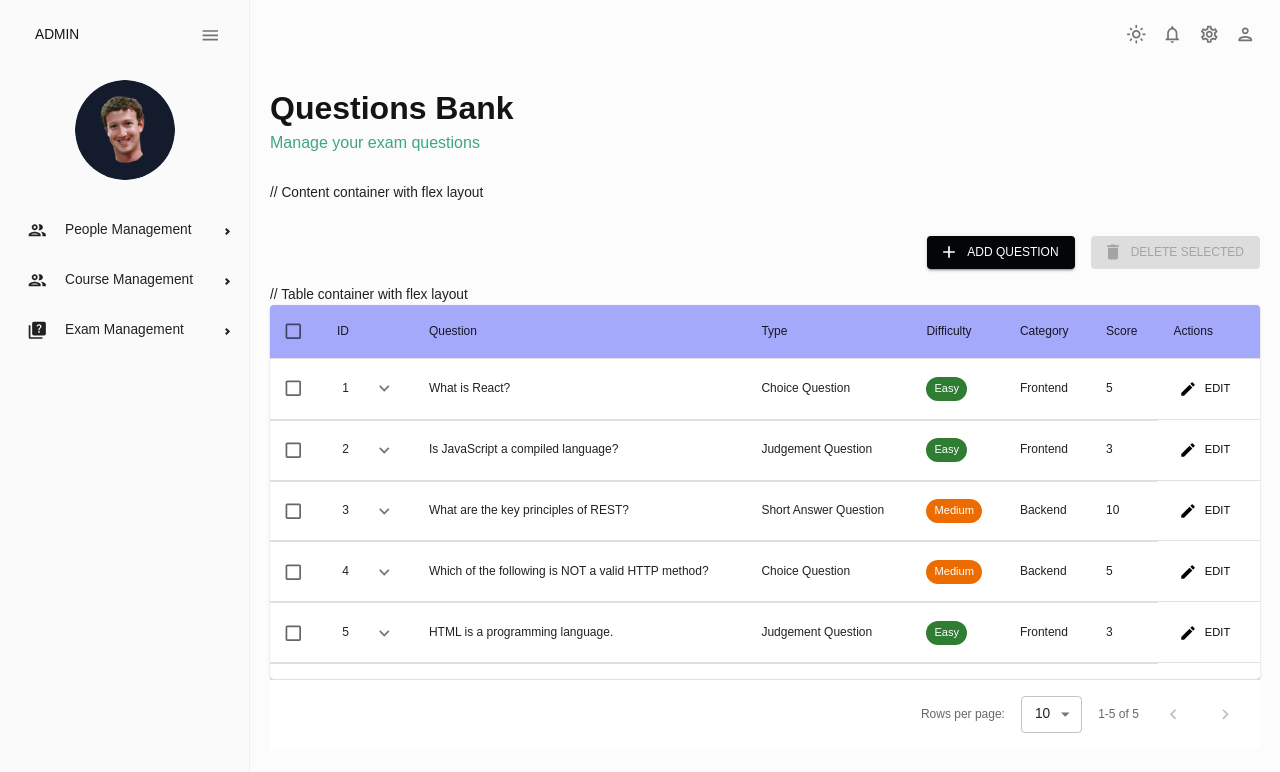
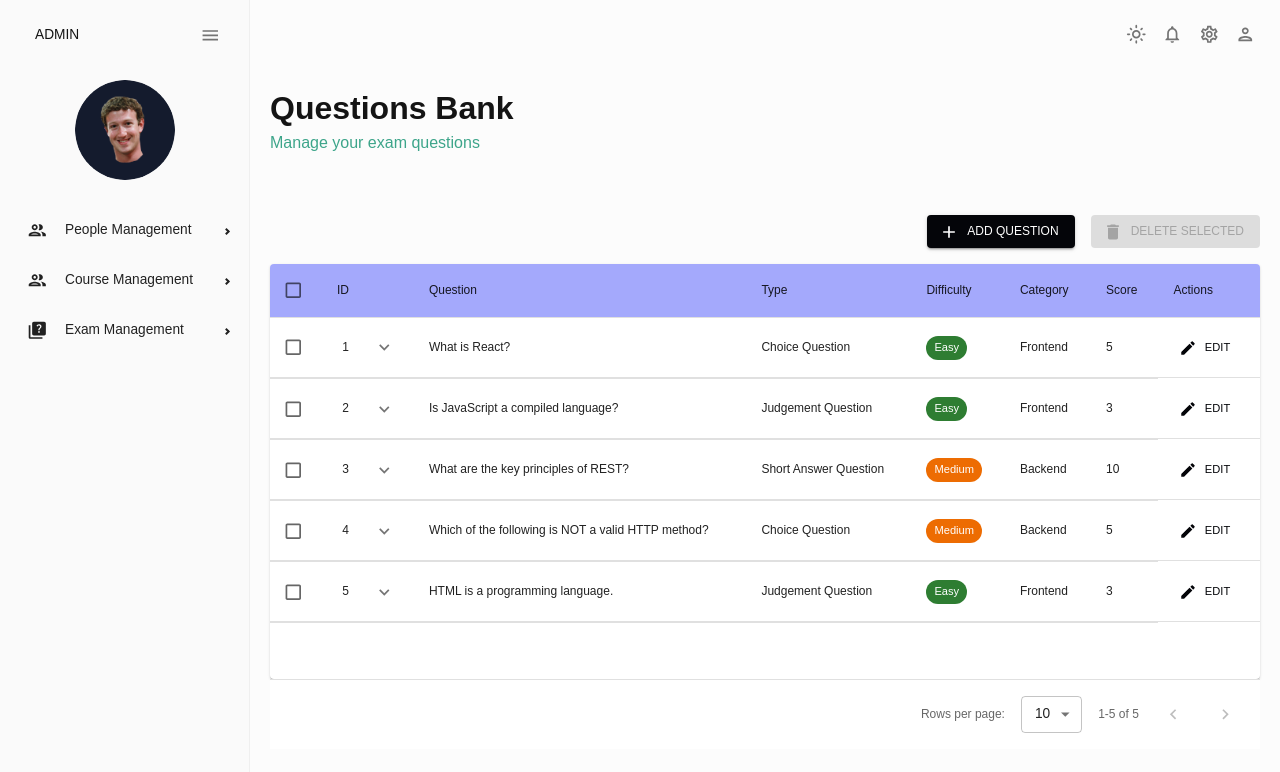
Before and after one commit to MoocDevTeam/Admin-Management-System-Frontend, a React (Create React App) app: page /exam/questions in a window 1280 px wide. Shown: the top 772 px of the page. Built offline with nearby package versions, Linux system fonts and the light colour scheme.

Commit message:
fix: Fix incorrect comments in code

```diff
--- a/src/pages/exam/questions/index.jsx
+++ b/src/pages/exam/questions/index.jsx
@@ -401,7 +401,6 @@ export default function Questions() {
     }}>
       <Header title="Questions Bank" subtitle="Manage your exam questions" />
 
-      // Content container with flex layout
       <Box sx={{
         flex: 1,  // Take remaining space
         display: 'flex',
@@ -430,7 +429,6 @@ export default function Questions() {
           </Stack>
         </Box>
 
-        // Table container with flex layout
         <TableContainer
           component={Paper}
           sx={{
```
